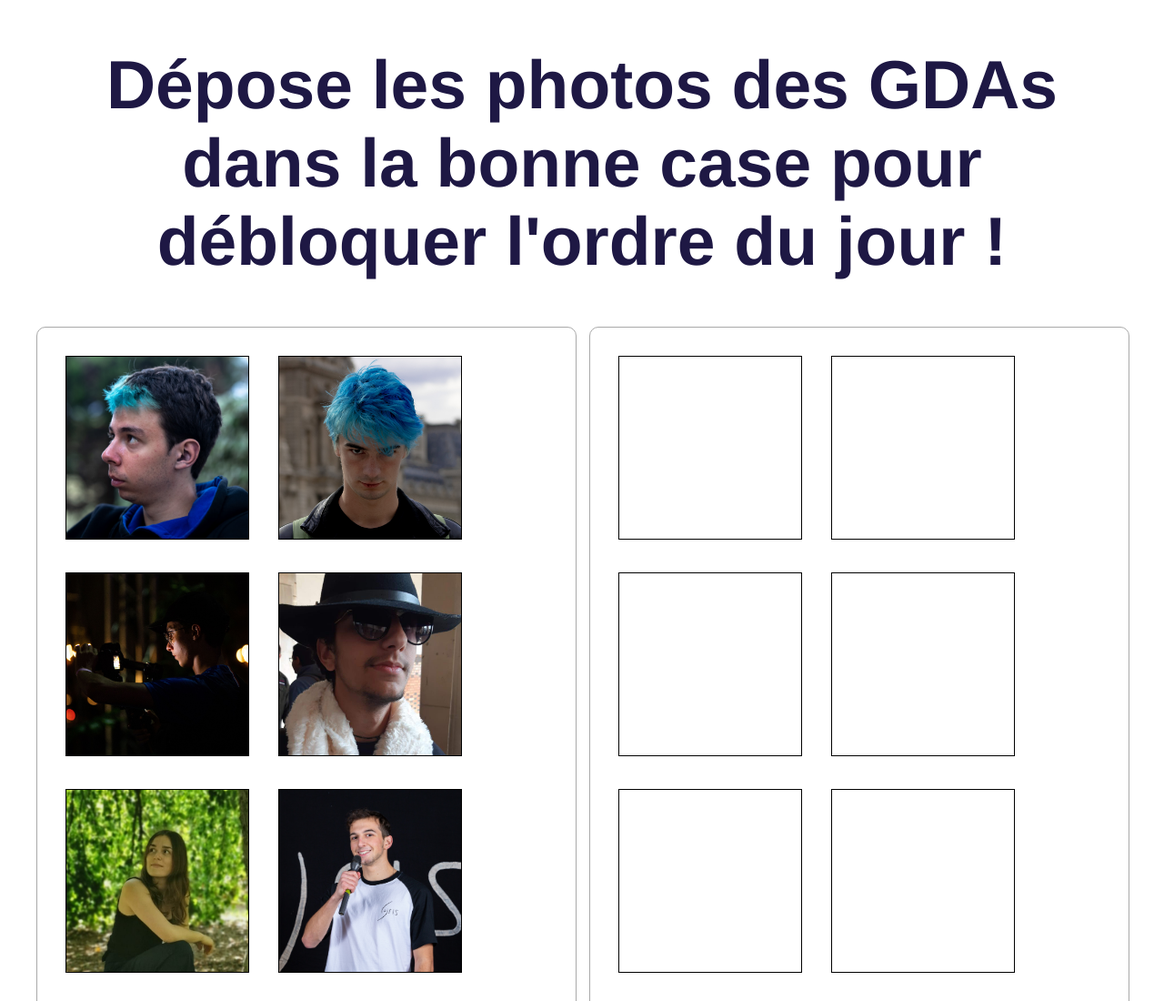
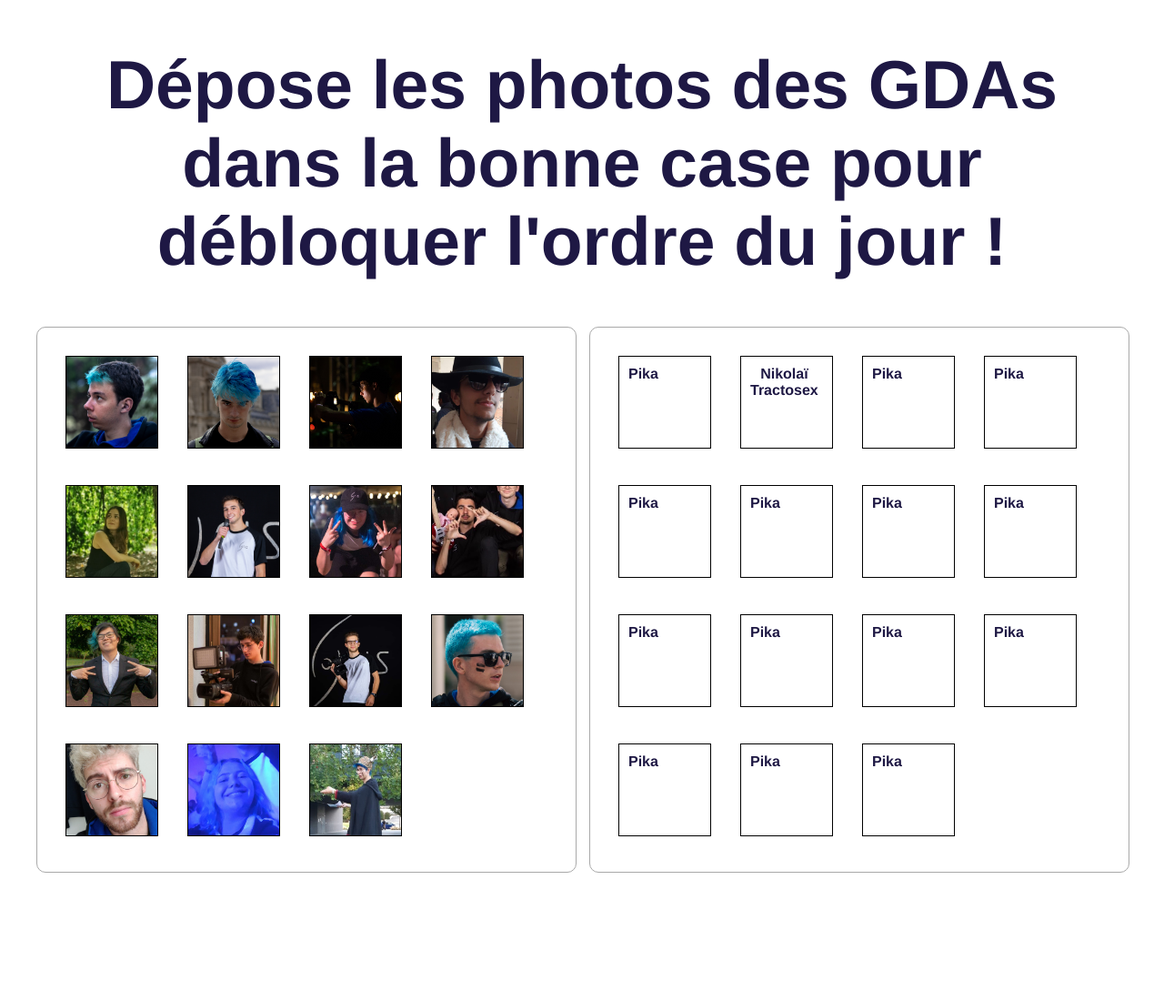
Before and after one commit to Pikashot/Pikashot.github.io, a plain HTML site: page index.html in a window 1280 px wide. Shown: the top 1100 px of the page at 91% size. After the commit the page ends 967 px from the top, so only its background shows below. Drawn offline with Linux system fonts and the light colour scheme.

Commit message:
super changes

```diff
--- a/index.html
+++ b/index.html
@@ -63,49 +63,50 @@
         </div>
         <div class="gallery" id="div2">
             <div class="img-container" id="moi-container" ondrop="drop(event)" ondragover="allowDrop(event)">
+                <h4 class="titre">Pika</h4>
             </div>
             <div class="img-container" id="tracto-container" ondrop="drop(event)" ondragover="allowDrop(event)">
-
+                <h4 class="titre">Nikolaï <br>Tractosex</h4>
             </div>
             <div class="img-container" id="transpalex-container" ondrop="drop(event)" ondragover="allowDrop(event)">
-
+                <h4 class="titre">Pika</h4>
             </div>
             <div class="img-container" id="artichou-container" ondrop="drop(event)" ondragover="allowDrop(event)">
-
+                <h4 class="titre">Pika</h4>
             </div>
             <div class="img-container" id="linkiwi-container" ondrop="drop(event)" ondragover="allowDrop(event)">
-
+                <h4 class="titre">Pika</h4>
             </div>
             <div class="img-container" id="adb-container" ondrop="drop(event)" ondragover="allowDrop(event)">
-
+                <h4 class="titre">Pika</h4>
             </div>
             <div class="img-container" id="majordoom-container" ondrop="drop(event)" ondragover="allowDrop(event)">
-
+                <h4 class="titre">Pika</h4>
             </div>
             <div class="img-container" id="guychloraine-container" ondrop="drop(event)" ondragover="allowDrop(event)">
-
+                <h4 class="titre">Pika</h4>
             </div>
             <div class="img-container" id="floush-container" ondrop="drop(event)" ondragover="allowDrop(event)">
-
+                <h4 class="titre">Pika</h4>
             </div>
             <div class="img-container" id="lamerekurochrome-container" ondrop="drop(event)"
                 ondragover="allowDrop(event)">
-
+                <h4 class="titre">Pika</h4>
             </div>
             <div class="img-container" id="adb-container" ondrop="drop(event)" ondragover="allowDrop(event)">
-
+                <h4 class="titre">Pika</h4>
             </div>
             <div class="img-container" id="tracto-container" ondrop="drop(event)" ondragover="allowDrop(event)">
-
+                <h4 class="titre">Pika</h4>
             </div>
             <div class="img-container" id="tortillank-container" ondrop="drop(event)" ondragover="allowDrop(event)">
-
+                <h4 class="titre">Pika</h4>
             </div>
             <div class="img-container" id="etagerbe-container" ondrop="drop(event)" ondragover="allowDrop(event)">
-
+                <h4 class="titre">Pika</h4>
             </div>
             <div class="img-container" id="pandoria-container" ondrop="drop(event)" ondragover="allowDrop(event)">
-
+                <h4 class="titre">Pika</h4>
             </div>
 
         </div>
--- a/script.js
+++ b/script.js
@@ -38,6 +38,9 @@ function drop(ev) {
 
     const element = document.getElementById(data)
 
+    element.parentElement.style.border = '1px solid black'
+    element.parentElement.style.borderRadius = '0px'
+
     ev.target.appendChild(element);
 
     if (ev.target.id === data + '-container') {
@@ -46,5 +49,8 @@ function drop(ev) {
         ev.target.style.border = '3px solid lightgreen'
         ev.target.style.borderRadius = '15px'
         setTimeout(donnerPoint, 200)
+    } else {
+        ev.target.style.border = '3px solid red'
+        ev.target.style.borderRadius = '15px'
     }
 }
--- a/style.css
+++ b/style.css
@@ -24,11 +24,12 @@ body {
 }
 
 .img-container {
-    width: 200px;
-    height: 200px;
+    width: 100px;
+    height: 100px;
     margin: 1rem;
     overflow: hidden;
     border: 1px solid black;
+
 }
 
 img {
@@ -49,3 +50,15 @@ h1 {
     font-family: 'Franklin Gothic Medium', 'Arial Narrow', Arial, sans-serif;
     color: rgb(30, 24, 68);
 }
+h4 {
+    text-align: center;
+    font-family: 'Franklin Gothic Medium', 'Arial Narrow', Arial, sans-serif;
+    color: rgb(30, 24, 68);
+}
+
+
+.titre {
+    z-index: -1;
+    position:absolute;
+    margin: 10px;
+}
```
